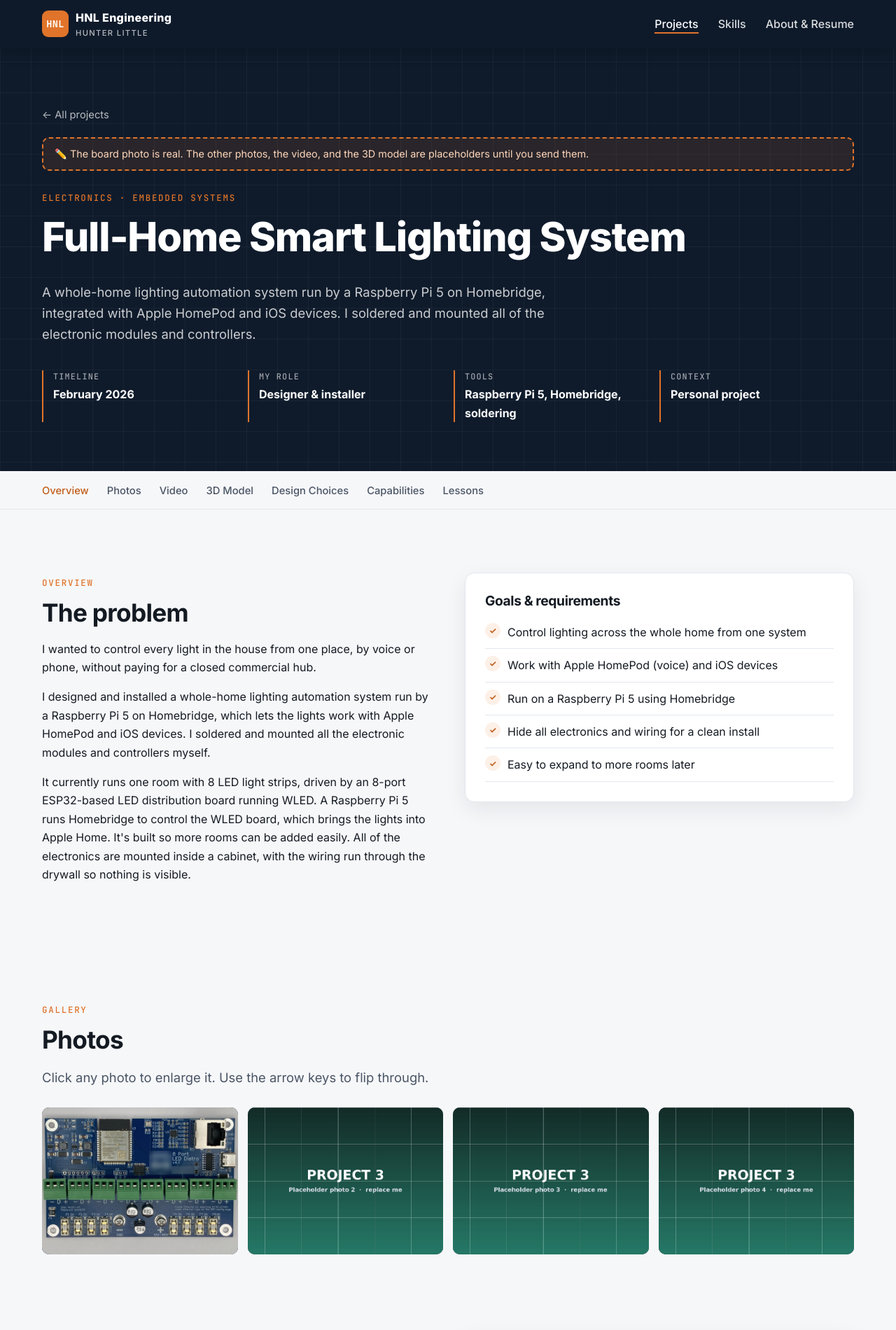
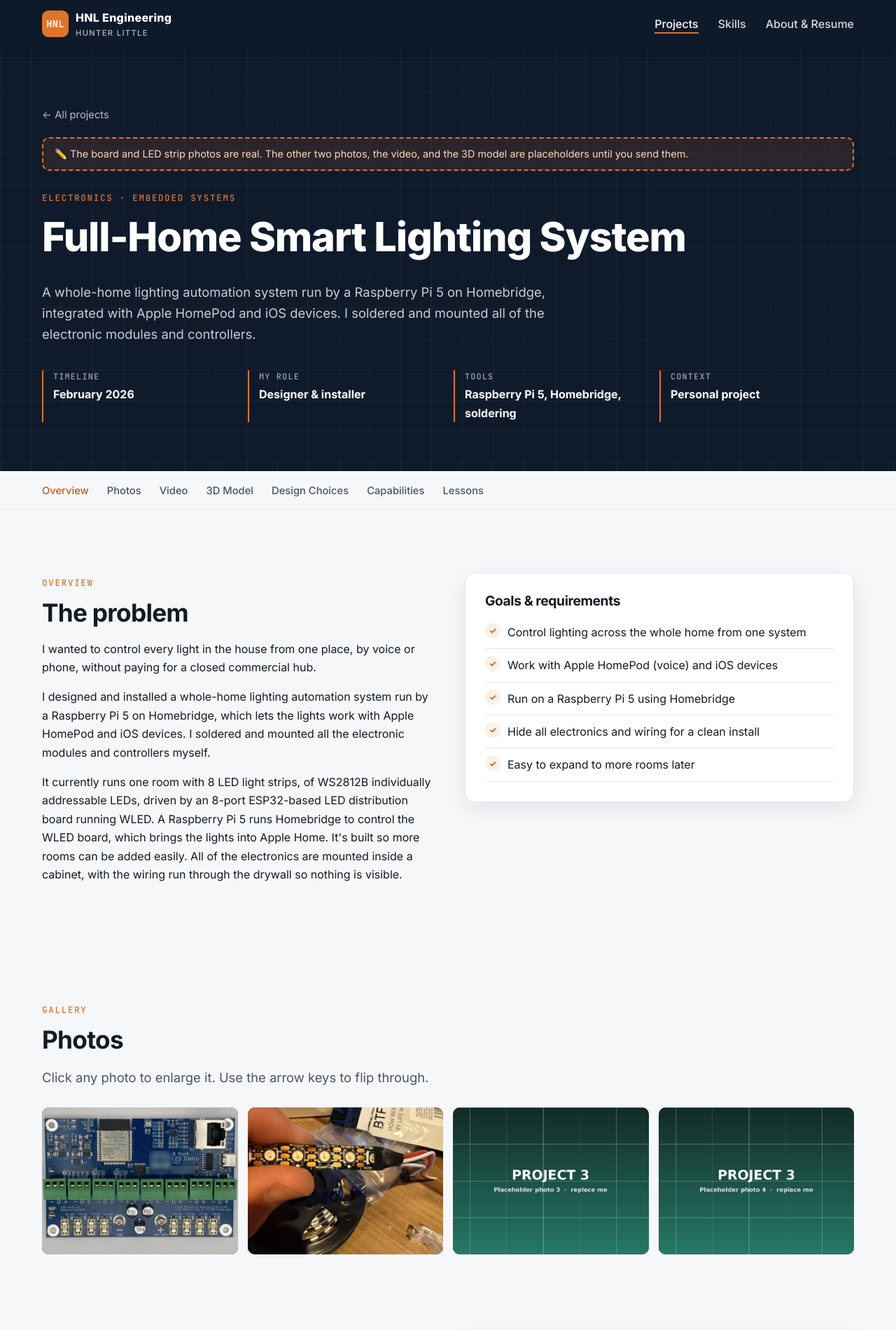
Before and after one commit to hunterlittle-debug/hunterlittle-debug.github.io, a plain HTML site: page projects/smart-lighting.html in a window 1280 px wide. Shown: the top 1900 px of the page at 70% size. Drawn offline with Linux system fonts and the light colour scheme; some packages are replaced by stand-ins of ours; a script that the page names is missing.

Commit message:
Add LED strip photo to the smart lighting page
Co-Authored-By: Claude Opus 5.5 <noreply@anthropic.com>
Claude-Session: https://claude.ai/code/session_01WhJp59xLsCihxr5u86Q5ou

```diff
--- a/projects/smart-lighting.html
+++ b/projects/smart-lighting.html
@@ -38,7 +38,7 @@
     <section class="project-hero">
       <div class="container">
         <a class="back-link" href="../index.html#projects">← All projects</a>
-        <p class="placeholder-note">✏️ The board photo is real. The other photos, the video, and the 3D model are placeholders until you send them.</p>
+        <p class="placeholder-note">✏️ The board and LED strip photos are real. The other two photos, the video, and the 3D model are placeholders until you send them.</p>
         <span class="eyebrow">Electronics · Embedded systems</span>
         <h1>Full-Home Smart Lighting System</h1>
         <p class="lead">A whole-home lighting automation system run by a Raspberry Pi 5 on Homebridge, integrated with Apple HomePod and iOS devices. I soldered and mounted all of the electronic modules and controllers.</p>
@@ -75,7 +75,7 @@
           <h2>The problem</h2>
                     <p>I wanted to control every light in the house from one place, by voice or phone, without paying for a closed commercial hub.</p>
           <p>I designed and installed a whole-home lighting automation system run by a Raspberry Pi 5 on Homebridge, which lets the lights work with Apple HomePod and iOS devices. I soldered and mounted all the electronic modules and controllers myself.</p>
-          <p>It currently runs one room with 8 LED light strips, driven by an 8-port ESP32-based LED distribution board running WLED. A Raspberry Pi 5 runs Homebridge to control the WLED board, which brings the lights into Apple Home. It's built so more rooms can be added easily. All of the electronics are mounted inside a cabinet, with the wiring run through the drywall so nothing is visible.</p>
+          <p>It currently runs one room with 8 LED light strips, of WS2812B individually addressable LEDs, driven by an 8-port ESP32-based LED distribution board running WLED. A Raspberry Pi 5 runs Homebridge to control the WLED board, which brings the lights into Apple Home. It's built so more rooms can be added easily. All of the electronics are mounted inside a cabinet, with the wiring run through the drywall so nothing is visible.</p>
         </div>
         <div class="panel reveal reveal-delay-1">
           <h3>Goals &amp; requirements</h3>
@@ -103,7 +103,7 @@
         <p class="lead">Click any photo to enlarge it. Use the arrow keys to flip through.</p>
         <div class="gallery reveal" style="margin-top:28px">
           <button><img src="../assets/images/lighting-led-board.jpg" alt="8-port ESP32 LED distribution board with green screw terminals and fuses" loading="lazy"><figcaption>The 8-port ESP32 LED distribution board running WLED, one port per light strip</figcaption></button>
-          <button><img src="../assets/images/project3-2.jpg" alt="Placeholder photo 2" loading="lazy"><figcaption>Placeholder caption: CAD assembly</figcaption></button>
+          <button><img src="../assets/images/lighting-leds.jpg" alt="WS2812B addressable LED strip held up before installation" loading="lazy"><figcaption>One of the WS2812B individually addressable LED strips before installation</figcaption></button>
           <button><img src="../assets/images/project3-3.jpg" alt="Placeholder photo 3" loading="lazy"><figcaption>Placeholder caption: building the prototype</figcaption></button>
           <button><img src="../assets/images/project3-4.jpg" alt="Placeholder photo 4" loading="lazy"><figcaption>Placeholder caption: final part during testing</figcaption></button>
         </div>
@@ -215,6 +215,7 @@
                         <tr><th>Hub</th><td>Raspberry Pi 5</td></tr>
             <tr><th>Software</th><td>Homebridge, WLED</td></tr>
             <tr><th>LED controller</th><td>8-port ESP32 distro board</td></tr>
+            <tr><th>LED strips</th><td>WS2812B, individually addressable</td></tr>
             <tr><th>Integrations</th><td>Apple HomePod, iOS</td></tr>
             <tr><th>Coverage</th><td>1 room, 8 LED strips (expandable)</td></tr>
             <tr><th>Install</th><td>Cabinet-mounted, in-wall wiring</td></tr>
```
Also changed, not shown: assets/images/lighting-leds.jpg (added).
